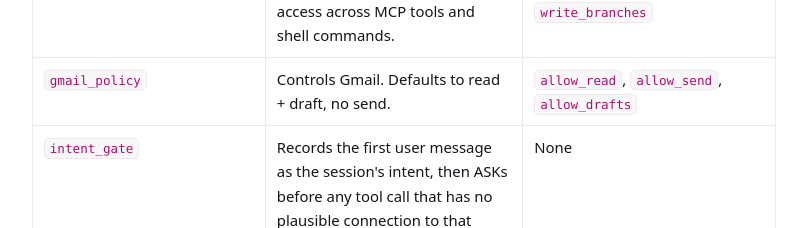
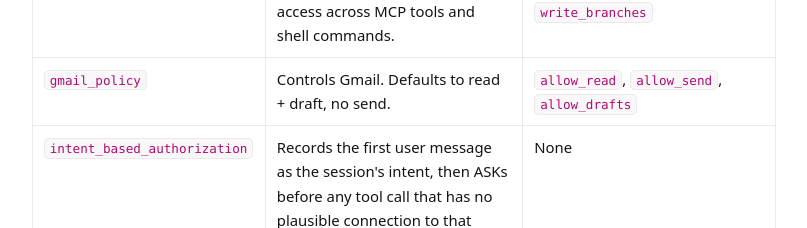
Before and after one commit to omnigent-ai/omnigent-site, a Next.js app: page /docs/policies/builtin in a window 1280 px wide. Shown: the part 1120-1348 px from the top of the page, without its empty margins (261-1068 px from the left). Built offline with nearby package versions, Linux system fonts and the light colour scheme; no server answers.

Commit message:
docs: rename intent_gate to intent_based_authorization
Co-authored-by: Isaac

```diff
--- a/app/docs/policies/builtin/page.mdx
+++ b/app/docs/policies/builtin/page.mdx
@@ -32,7 +32,7 @@ All builtin policies live under `omnigent.policies.builtins`.
 | `gdrive_policy`              | Controls Google Drive, Docs, Sheets, and Slides access. Writes restricted to agent-created files by default.                                                                                                | `read_all`, `allow_create`, `write_files`                                                                                                                                                         |
 | `github_policy`              | Controls GitHub read/write access across MCP tools and shell commands.                                                                                                                                      | `read_all`, `write_repos`, `write_branches`                                                                                                                                                       |
 | `gmail_policy`               | Controls Gmail. Defaults to read + draft, no send.                                                                                                                                                          | `allow_read`, `allow_send`, `allow_drafts`                                                                                                                                                        |
-| `intent_gate`                | Records the first user message as the session's intent, then ASKs before any tool call that has no plausible connection to that intent. Requires an `llm:` config block; fails open when none is available. | None                                                                                                                                                                                              |
+| `intent_based_authorization` | Records the first user message as the session's intent, then ASKs before any tool call that has no plausible connection to that intent. Requires an `llm:` config block; fails open when none is available. | None                                                                                                                                                                                              |
 | `max_tool_calls_per_session` | DENYs after a total tool-call limit is reached.                                                                                                                                                             | `limit` (int, default `100`)                                                                                                                                                                      |
 | `prompt_policy`              | Evaluate policy decisions using an LLM. The policy sends the event context to a model and interprets the response as ALLOW/ASK/DENY. Useful for nuanced decisions that can't be expressed as static rules.  | `prompt` (system instructions for the evaluator model)                                                                                                                                            |
 | `risk_score_policy`          | Accumulate a risk score from tool calls and sensitive data labels. Escalates guarded tools to ASK or DENY once the score exceeds a threshold.                                                               | `threshold` (int), `tool_points` (object mapping tool names to points), `sensitive_labels` (object mapping labels to points), `guarded_tools` (string[]), `escalate_action` (`"ASK"` or `"DENY"`) |
```
